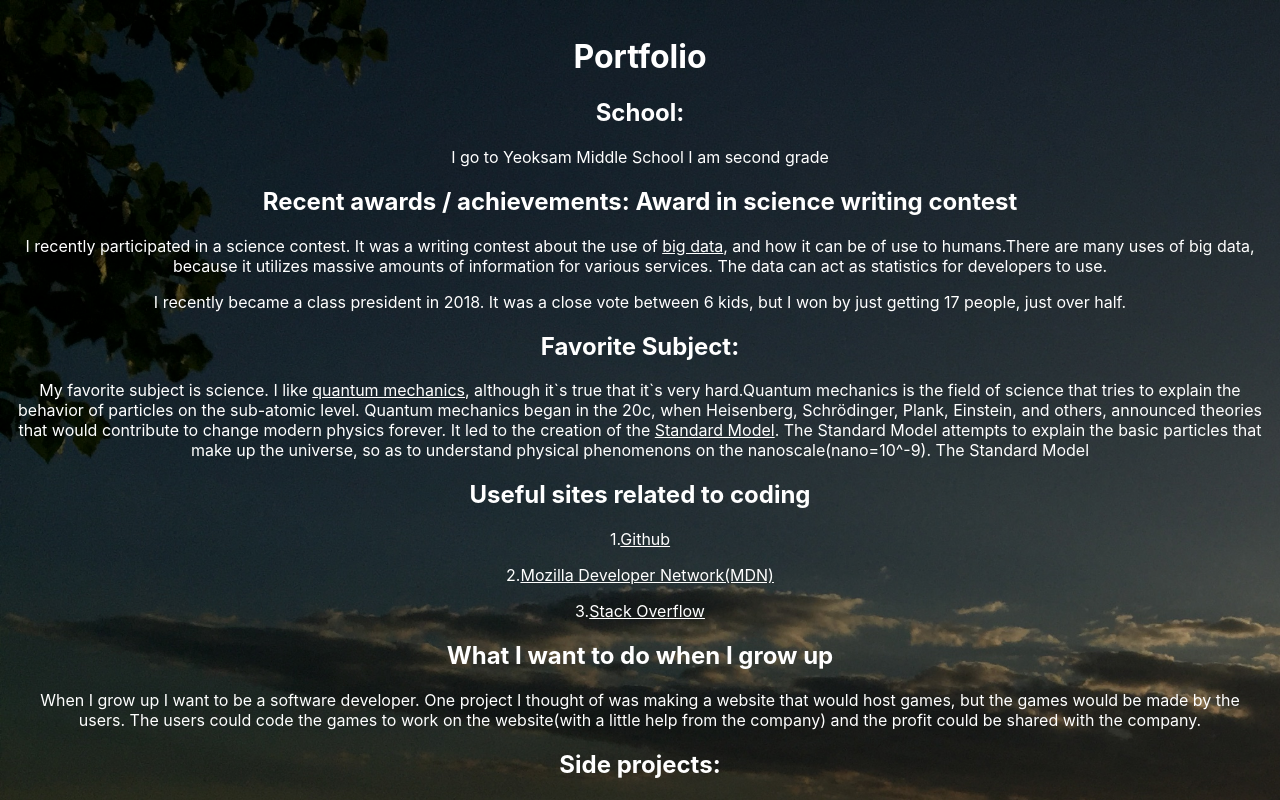
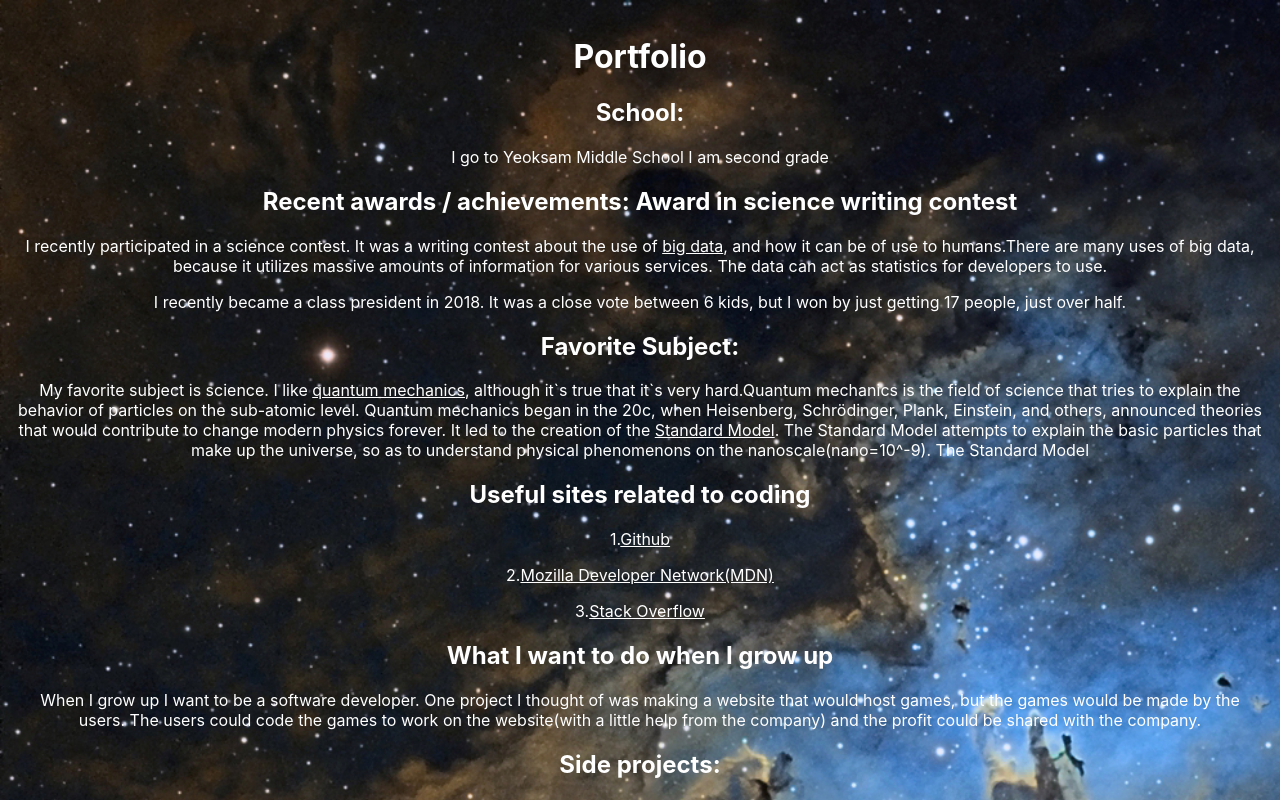
Before and after one commit to shin2005/portfolio, a React (Create React App) app: page / in a window 1280 px wide. Shown: the top 800 px of the page. Built offline with nearby package versions, Linux system fonts and the light colour scheme; no server answers; the HTML template or start-up script is replaced by a standard one.

Commit message:
new files and background

```diff
--- a/src/App.js
+++ b/src/App.js
@@ -1,5 +1,7 @@
 import React from "react";
-import Cover from "./cover.jpg";
+//import Cover from "./cover.jpg";
+//import Cover2 from "./cover2.jpg";
+import Cover3 from "./cover3.jpg";
 import { css } from "emotion";
 //import { BrowserRouter as Router, Route, Link } from "react-router-dom";
 import ReactPlayer from "react-player";
@@ -8,7 +10,7 @@ function App() {
   return (
     <div
       className={css`
-        background-image: url("${Cover}");
+        background-image: url("${Cover3}");
         background-size: cover;
         overflow: hidden;
         text-align: center;
```
Also changed, not shown: src/cover2.jpg (added), src/cover3.jpg (added).
